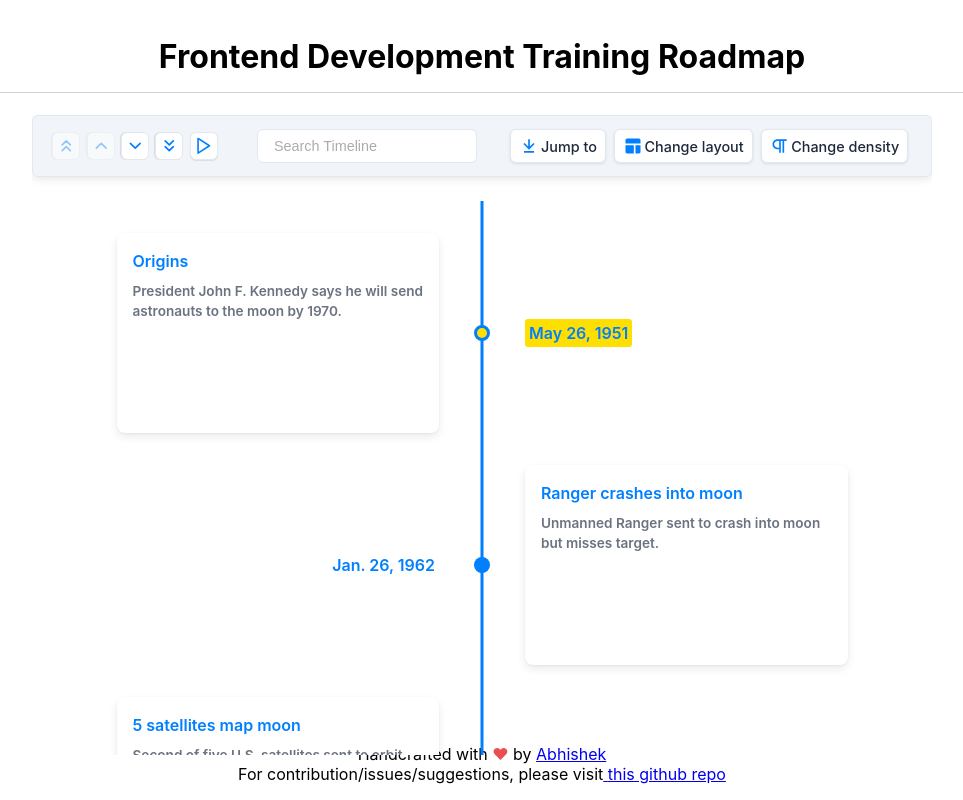
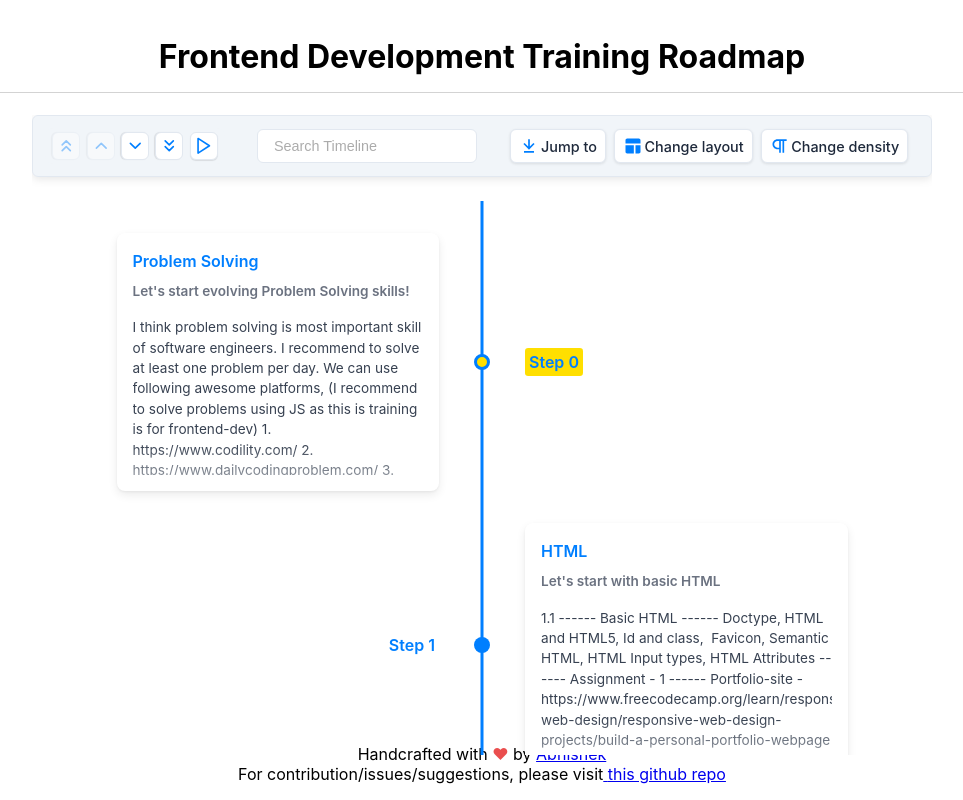
Before and after one commit to AbhishekThorat/fe-dev-training-roadmap, a Next.js app: page / in a window 1280 px wide. Shown: the whole page, without its empty margins (158-1121 px from the left). Built offline with nearby package versions, Linux system fonts and the light colour scheme.

Commit message:
- Added planned training roadmap.

```diff
--- a/pages/index.js
+++ b/pages/index.js
@@ -1,96 +1,252 @@
 import Head from "next/head";
 import { Chrono } from "react-chrono";
 
+const newLineCharacter = "\r";
+const separator = "------";
+
 const items = [
   {
-    title: "May 26, 1951",
-    cardTitle: "Origins",
-    cardSubtitle:
-      "President John F. Kennedy says he will send astronauts to the moon by 1970.",
+    title: "Step 0",
+    cardTitle: "Problem Solving",
+    cardSubtitle: "Let's start evolving Problem Solving skills!",
+    cardDetailedText: `I think problem solving is most important skill of software engineers. ${newLineCharacter}
+    I recommend to solve at least one problem per day. ${newLineCharacter}
+    We can use following awesome platforms, ${newLineCharacter}
+    (I recommend to solve problems using JS as this is training is for frontend-dev) ${newLineCharacter}
+    1. https://www.codility.com/ ${newLineCharacter}
+    2. https://www.dailycodingproblem.com/ ${newLineCharacter}
+    3. https://www.hackerrank.com/ ${newLineCharacter}
+    `,
   },
   {
-    title: "Jan. 26, 1962",
-    cardTitle: "Ranger crashes into moon",
-    cardSubtitle: "Unmanned Ranger sent to crash into moon but misses target.",
+    title: "Step 1",
+    cardTitle: "HTML",
+    cardSubtitle: "Let's start with basic HTML",
+    cardDetailedText: `1.1 ${separator} Basic HTML ${separator}
+    Doctype, HTML and HTML5, Id and class,  Favicon, Semantic HTML, HTML Input types, HTML Attributes
+
+    ${separator} Assignment - 1 ${separator}
+    Portfolio-site - https://www.freecodecamp.org/learn/responsive-web-design/responsive-web-design-projects/build-a-personal-portfolio-webpage
+    `,
   },
   {
-    title: "Nov. 6, 1966",
-    cardTitle: "5 satellites map moon",
-    cardSubtitle: "Second of five U.S. satellites sent to orbit, map moon.",
+    title: "Step 2",
+    cardTitle: "Bit advanced topics",
+    cardSubtitle:
+      "Let's understand HTML forms and storage APIs along with HTML events",
+    cardDetailedText: `2.1 ${separator} HTML forms ${separator}
+    2.2 ${separator} Storages and HTML Events ${separator}
+    Session Storage and Local Storage
+    ${separator} Assignment 2 ${separator}
+    An Online Survey Form - https://codepen.io/freeCodeCamp/full/VPaoNP
+    `,
   },
   {
-    title: "Jan. 27, 1967",
-    cardTitle: "First soft landing",
-    cardSubtitle:
-      "Moon probe makes soft landing near crater Tycho. Photos, soil samples taken.",
+    title: "Step 3",
+    cardTitle: "Bit advanced topics",
+    cardSubtitle: "Let's understand untold requirements",
+    cardDetailedText: `3.1 ${separator} SEO ${separator}
+    3.2 ${separator} Accessibility ${separator}
+
+    ${separator} Assignment 3 ${separator}
+    Product landing page - https://github.com/florinpop17/app-ideas/blob/master/Projects/1-Beginner/Product-Landing-Page.md
+
+    ${separator} Bonus ${separator}
+    HTML exercise - https://www.w3schools.com/html/exercise.asp
+    `,
   },
   {
-    title: "Oct. 11, 1968",
-    cardTitle: "Manned flight",
-    cardSubtitle: "First manned flight of Apollo 7 spacecraft",
+    title: "Step 4",
+    cardTitle: "CSS",
+    cardSubtitle: "Let's start with basic CSS",
+    cardDetailedText: `4.1 ${separator} Basics ${separator}
+    Internal and External CSS, BOX model, float, positions, display, CSS Grid, Flex Box, Margin collapse, Different selectors, Specificity.
+
+    4.2 ${separator} Understand layouts ${separator}
+    ${separator} Assignment 4 ${separator}
+    Implement login page for some site - https://app.pluralsight.com/id?
+
+    ${separator} Assignment 5 ${separator}
+    Acme Photography - https://jolly-kalam-23776e.netlify.app/photographysite/#images
+    `,
   },
   {
-    title: "Dec. 21, 1968",
-    cardTitle: "Saturn rockets",
-    cardSubtitle:
-      "First flight to the moon carried by Saturn V rocket. Apollo 8 astronauts orbit the moon 10 times",
+    title: "Step 5",
+    cardTitle: "Bit advanced styles",
+    cardSubtitle: "Let's learn about mobile first UI",
+    cardDetailedText: `5.1 ${separator} Responsive Design ${separator}
+    Viewport, Media queries
+
+    ${separator} Assignment 6 ${separator}
+    Assignment 6 - Let's make Assignment 1 responsive.
+
+    ${separator} Bonus ${separator}
+    complete this CSS exercise - https://www.w3schools.com/css/exercise.asp
+    `,
   },
   {
-    title: "March 3, 1969",
-    cardTitle: "Lunar module",
-    cardSubtitle: "First flight of lunar module",
+    title: "Step 6",
+    cardTitle: "Basic GIT",
+    cardSubtitle: "Let's learn about code versioning",
+    cardDetailedText: `6.1 ${separator} What, Why, How ${separator}
+    what is git, different softwares for version management
+
+    6.2 ${separator} Practice ${separator}
+    git clone, git status, git add, git commit, git pull, git push, git config user name email, git branch, raise a PR
+
+    ${separator} Assignment 7 ${separator}
+    Assignment 7 - Create a repo and try above commands.
+
+    ${separator} Assignment 8 ${separator}
+    Assignment 8 - Create a repo with name something like practice and commit all assignments as separate branch and follow the same for upcoming assignments.
+    `,
   },
   {
-    title: "May 18, 1969",
-    cardTitle: "Apollo 10",
-    cardSubtitle: "Apollo 10 flies around moon",
+    title: "Step 7",
+    cardTitle: "Basic JavaScript",
+    cardSubtitle: "Let's dive into JS",
+    cardDetailedText: `7.1 ${separator} Basics ${separator}
+    String, Number methods, Iterators, Closures, RegEx
+
+    7.2 ${separator} DOM manipulation ${separator}
+
+    ${separator} Assignment 9 ${separator}
+    Assignment 9 - Stopwatch-App - https://github.com/florinpop17/app-ideas/blob/master/Projects/1-Beginner/Stopwatch-App.md
+    `,
   },
   {
-    title: "July 16, 1969",
-    cardTitle: "Astronauts",
-    cardSubtitle:
-      "Astronauts Neil Armstrong, Buzz Aldrin and Michael Collins fly to moon on Apollo 11",
+    title: "Step 8",
+    cardTitle: "JSON",
+    cardSubtitle: "Let's learn about JSON",
+    cardDetailedText: `8.1 ${separator} What, Why, How ${separator}
+    Discuss the handling of JSON with JS, mostly mapping, stringify and Parse.
+    `,
   },
   {
-    title: "July 20, 1969",
-    cardTitle: "Neil Armstrong",
-    cardSubtitle: "Neil Armstrong becomes the first man to walk on the moon",
+    title: "Step 9",
+    cardTitle: "Package manager",
+    cardSubtitle: "Let's learn about package managers with node ecosystem.",
+    cardDetailedText: `${separator} What, Why, How ${separator}
+    NPM Yarn
+    `,
   },
   {
-    title: "Nov. 14, 1969",
-    cardTitle: "Second landing",
-    cardSubtitle: "Apollo 12 astronauts make second landing",
+    title: "Step 10",
+    cardTitle: "Bit advance JS",
+    cardSubtitle: "Understand few advanced but most used JS techniques",
+    cardDetailedText: `10.1 ${separator} Mostly Used ${separator}
+    hoisting, Network calls, Event bubbling, Prototype, Scope, Shadow DOM, Promise, async await
+
+    ${separator} Assignment 10 ${separator}
+    Assignment 10 - TODO app assignment - https://github.com/AbhishekThorat/Todo_app_js
+
+    ${separator} Assignment 11 ${separator}
+    Assignment 11 - GitHub status app - https://github.com/florinpop17/app-ideas/blob/master/Projects/1-Beginner/GitHub-Status-App.md
+
+    ${separator} Assignment 12 ${separator}
+    Assignment 12 - Add a support of Assignment 10 assignment with Assignment 11. Add a simple button to navigate to Assignment 10 and button on to do app to navigate back.
+    `,
   },
   {
-    title: "Feb. 19, 1970",
-    cardTitle: "Failure",
-    cardSubtitle: "U.S.S.R. fails fourth attempt to launch a moon rocket",
+    title: "Step 11",
+    cardTitle: "SPA",
+    cardSubtitle: "React, Vue, Angular",
   },
   {
-    title: "April 11, 1970",
-    cardTitle: "Mission 13",
-    cardSubtitle: "Apollo 13 moon mission aborted when oxygen tank explodes",
+    title: "Step 12",
+    cardTitle: "Build tools",
+    cardSubtitle: "webpack, babel, npm scripts, linter and formatter",
   },
   {
-    title: "Jan. 31, 1971",
-    cardTitle: "Mission 14",
-    cardSubtitle: "Apollo 14 lands on the moon",
+    title: "Step 13",
+    cardTitle: "ReactJS Basic",
+    cardSubtitle: "Let's start with basic concepts",
+    cardDetailedText: `13.1 ${separator} Basics ${separator}
+    what, why, how, JSX, state, props, lifecycle methods, refs
+
+    ${separator} Project setup ${separator}
+    create-react-app, next.js
+
+    ${separator} Assignment 13 ${separator}
+    Assignment 13 - create basic project using create-react-app
+
+    ${separator} Assignment 14 ${separator}
+    Assignment 14 - Create few components like, button, textarea, link, container
+
+    ${separator} Assignment 15 ${separator}
+    Assignment 15 - color changer assignment. (Will add notes soon.)
+
+    ${separator} Assignment 16 ${separator}
+    Assignment 16 - Lets complete assignment 12 with ReactJS and identify difference.
+    `,
   },
   {
-    title: "May 18, 1969",
-    cardTitle: "Mission 15",
-    cardSubtitle:
-      "Apollo 15 makes fourth landing. First use of the lunar rover vehicle",
+    title: "Step 14",
+    cardTitle: "Bit Advanced styles",
+    cardSubtitle: "Let's learn the ways of styling react app.",
+    cardDetailedText: `14.1 ${separator} SCSS ${separator}
+    Variables, Nesting, Partials, Modules,
+    Mixins, Extend/Inheritance, Operators, BEM
+
+    14.2 ${separator} CSS in JS ${separator}
+    styled components, how to handle styling with material UI.
+
+    14.3 ${separator} Responsive UI using material-ui ${separator}
+    Responsive using CSS in JS
+
+    ${separator} Assignment 17 ${separator}
+    Assignment 17 - Let's convert Assignment - 15 to responsive.
+    `,
   },
   {
-    title: "May 18, 1969",
-    cardTitle: "Mission 16",
-    cardSubtitle: "Apollo 16 makes fifth landing",
+    title: "Step 15",
+    cardTitle: "Bit Advanced ReactJS concepts",
+    cardSubtitle:
+      "Let's learn about bit advanced but mostly used ReactJS concepts.",
+    cardDetailedText: `15.1 ${separator} hooks ${separator}
+    15.2 ${separator} State management ${separator}
+    Redux
+    15.3 ${separator} Routing ${separator}
+    react-router
+
+    ${separator} Assignment 18 ${separator}
+    Assignment 18 - Custom hook to track scroll position.
+
+    ${separator} Assignment 19 ${separator}
+    Assignment 19 - Custom hook to get location.
+
+    ${separator} Assignment 20 ${separator}
+    Assignment 20 - React basic login/registration app using firebase and react-create-app
+    1. Create a registration page
+    2. Integrate the firebase with react app and use the registration api to register new user.
+    3. Create Login page.
+    4. On successful login navigate use to basic dashboard and on errors show appropriate errors.
+    `,
   },
   {
-    title: "May 18, 1969",
-    cardTitle: "Mission 17",
-    cardSubtitle: "Apollo 17 makes final moon landing",
+    title: "Step 16",
+    cardTitle: "Typescript/flow",
+    cardSubtitle: "Let's explore a way to make JS type protective.",
+  },
+  {
+    title: "Step 17",
+    cardTitle: "Unit test cases",
+    cardSubtitle: "Let's explore a way to add unit test for code.",
+    cardDetailedText: "Will add more details soon.",
+  },
+  {
+    title: "Step 18",
+    cardTitle: "Untold requirements",
+    cardSubtitle: "How to be a good developer",
+    cardDetailedText: `18.1 ${separator} Cross browser support ${separator}
+    18.2 ${separator} What does pixel perfect means? ${separator}
+    Zeplin, figma, invision
+    `,
+  },
+  {
+    title: "Step 19",
+    cardTitle: "Debugging",
+    cardSubtitle: "Let's improve debugging skills!",
   },
 ];
 
@@ -166,6 +322,19 @@ export default function Home() {
         * {
           box-sizing: border-box;
         }
+
+        .css-q6vr8b-TimelineContentDetails {
+          white-space: pre-line;
+        }
+        .css-1nnu7kd-TimelineItemContentWrapper {
+          min-height: auto;
+        }
+        .card-description {
+          margin-top: 0;
+        }
+        .css-1nnu7kd-TimelineItemContentWrapper {
+          min-height: auto !important;
+        }
       `}</style>
     </div>
   );
```
